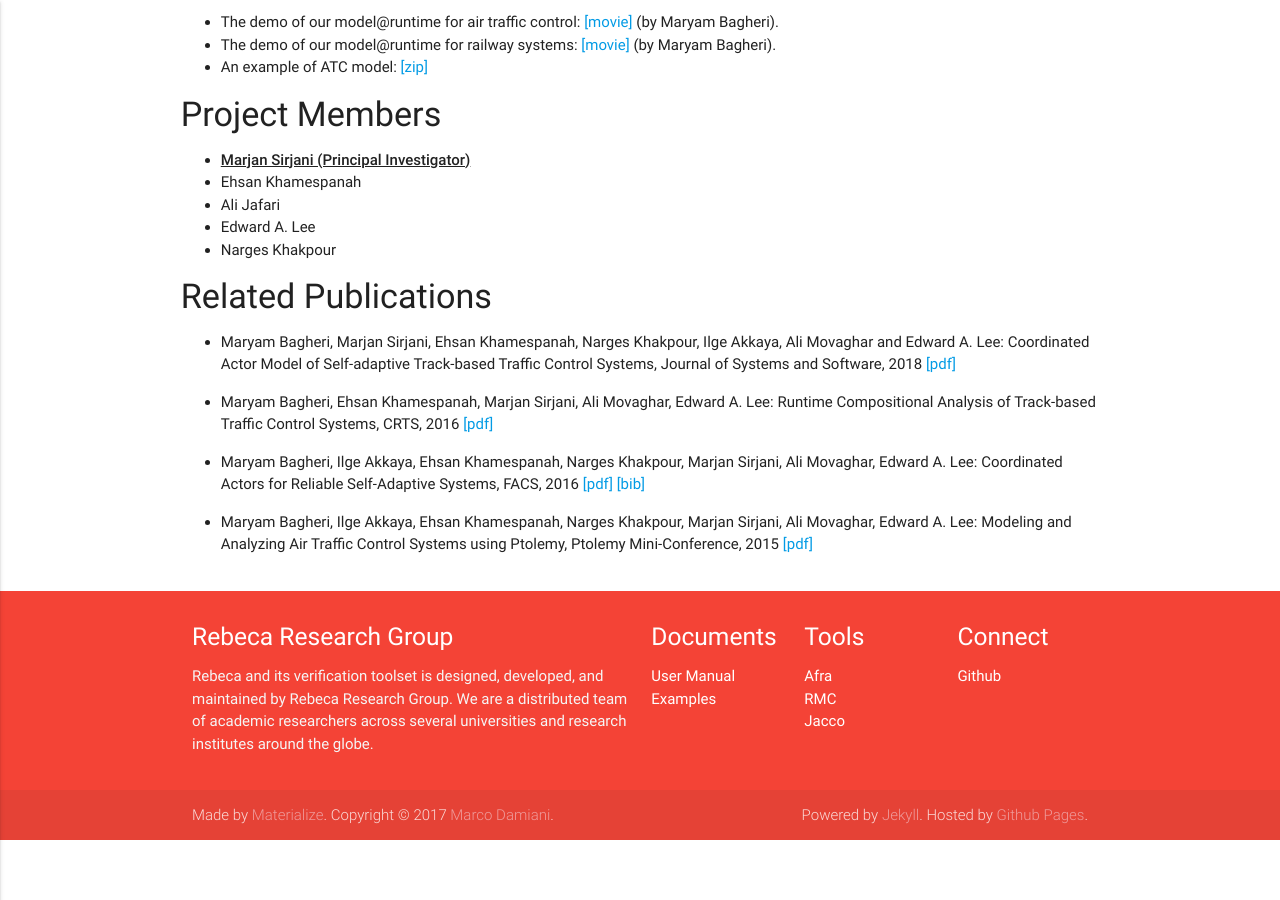
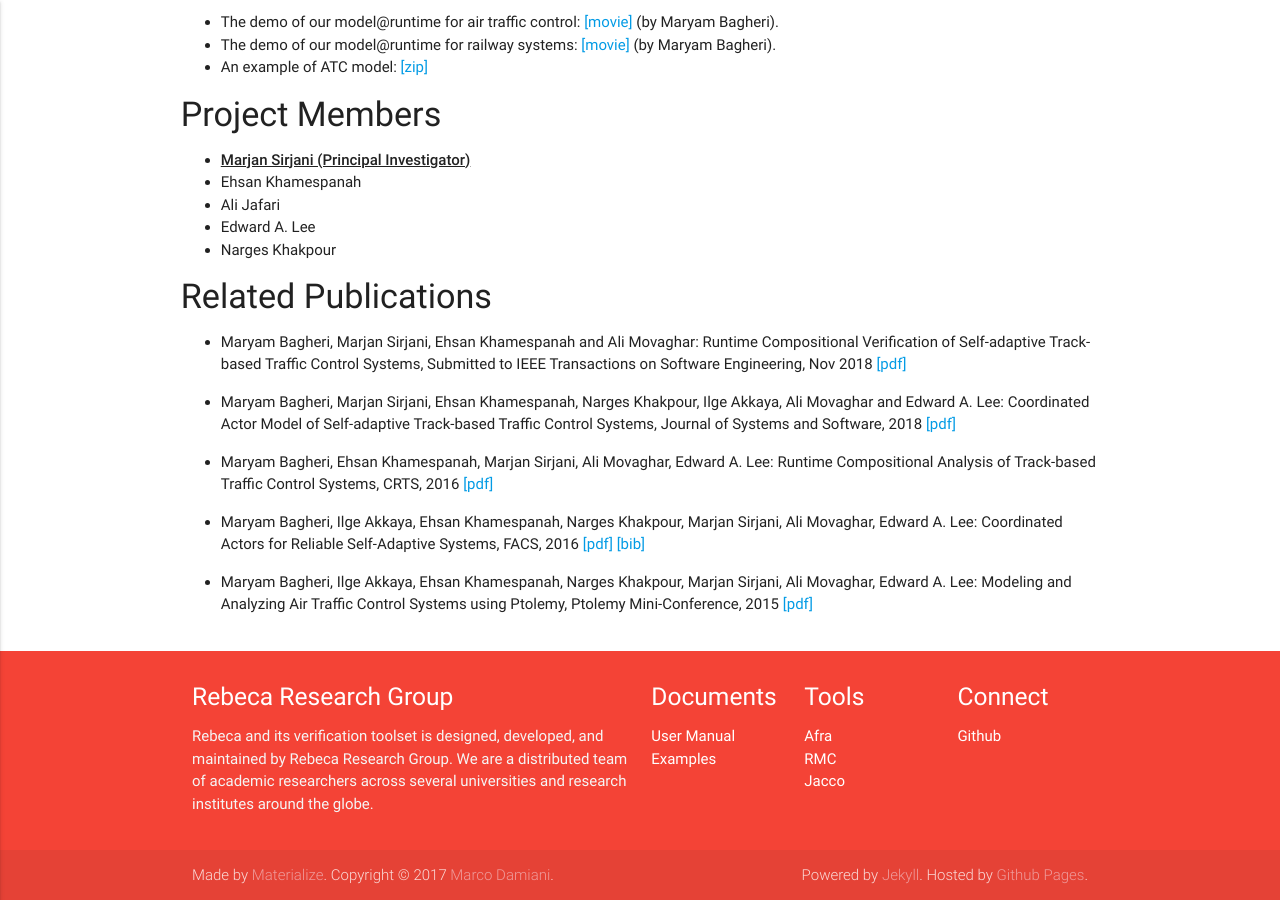
Before and after one commit to rebeca-lang/rebeca-lang.github.io, a Jekyll site: the page built from projects/Seada.md, in a window 1280 px wide and 900 px high, scrolled down 586 px. Built offline with Jekyll 4.4.1, drawn with Linux system fonts in a browser that asks for light colours; before the commit the page ends 1426 px from its top, so only the background shows below that.

Commit message:
Draft of "Runtime Compositional Verification of Self-adaptive Systems" paper is added to SEADA.

```diff
--- a/projects/Seada.md
+++ b/projects/Seada.md
@@ -28,6 +28,7 @@ The actor model serves as the model@runtime in the core of the knowledge-base of
 * Narges Khakpour
 
 #### Related Publications
+- Maryam Bagheri, Marjan Sirjani, Ehsan Khamespanah and Ali Movaghar: Runtime Compositional Verification of Self-adaptive Track-based Traffic Control Systems, Submitted to IEEE Transactions on Software Engineering, Nov 2018 [ [pdf] ](/assets/papers/2018/Runtime-Compositional-Verification-of-Self-adaptive-Systems.pdf)
 
 - Maryam Bagheri, Marjan Sirjani, Ehsan Khamespanah, Narges Khakpour, Ilge Akkaya, Ali Movaghar and Edward A. Lee: Coordinated Actor Model of Self-adaptive Track-based Traffic Control Systems, Journal of Systems and Software, 2018 [ [pdf] ](/assets/papers/2018/Self-Adaptive-Coordinated-Actors.pdf)
 
```
Also changed, not shown: 1 other file.
